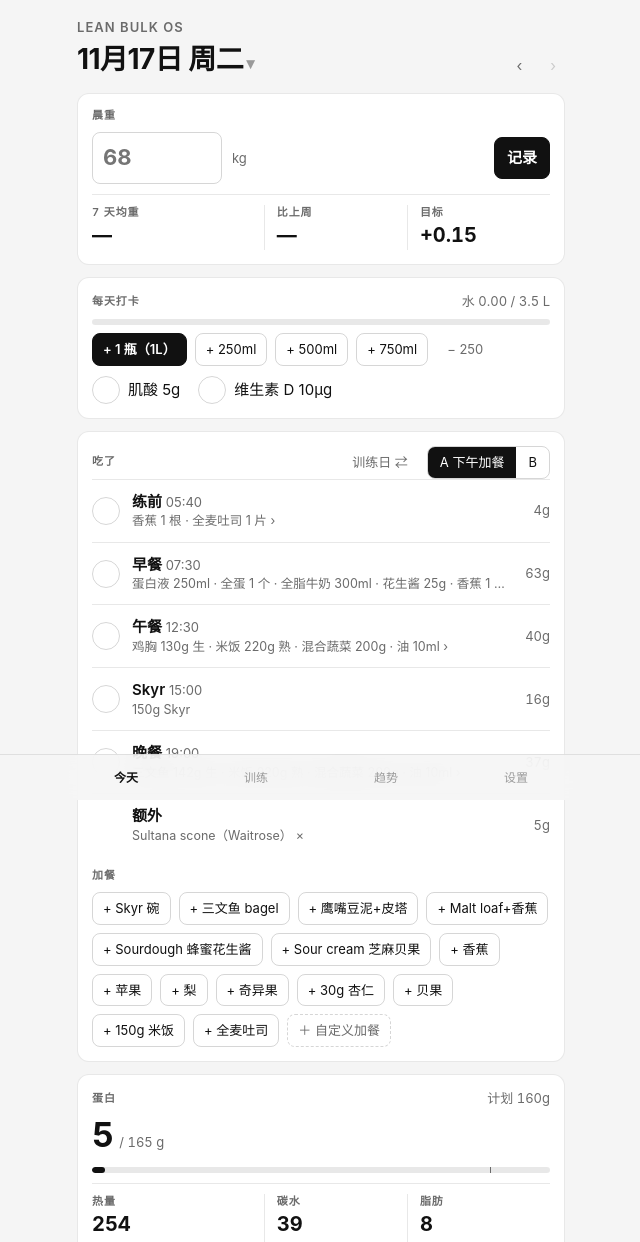
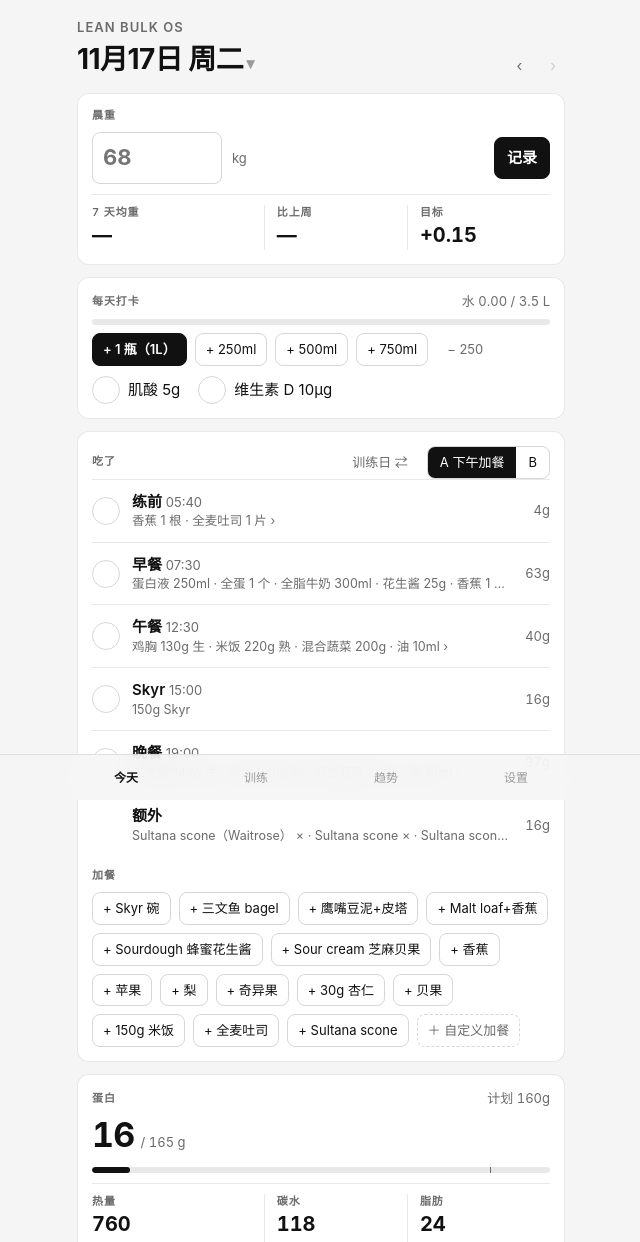
Before and after one commit to Yuchen808/Lean_Bulk-OS, a plain HTML site: page index.html in a window 1280 px wide. Shown: the top 1242 px of the page, without its empty margins (319-959 px from the left). Drawn offline with Linux system fonts and the light colour scheme.

Commit message:
sultana scone 加进常驻加餐；全麦吐司加餐按 24g 一片修正；11/17 补记 2 个 scone，只跑一次
Co-Authored-By: Claude Opus 5.5 <noreply@anthropic.com>
Claude-Session: https://claude.ai/code/session_01FdAqU7NDtnNyYG2XWBYyW6

```diff
--- a/index.html
+++ b/index.html
@@ -145,7 +145,8 @@ const EXTRAS=[
   {n:'30g 杏仁',p:6.3,c:6.5,f:15,k:175,fib:3.7,fol:15,ca:80,fe:1.1,pot:220,mg:80,zn:.9},
   {n:'贝果',p:10,c:50,f:1.5,k:260,fib:2.5,fol:50,ca:20,fe:3,pot:100,mg:25,zn:.8},
   {n:'150g 米饭',p:4,c:42,f:.4,k:195,fib:.6,fol:4,ca:15,fe:.3,pot:50,mg:18,zn:.75},
-  {n:'全麦吐司',p:4,c:18,f:1,k:95,fib:2.8,fol:17,ca:40,fe:1,pot:100,mg:30,zn:.7},
+  {n:'全麦吐司',p:2.5,c:9.1,f:.6,k:54,fib:1.5,fol:10,ca:24,fe:.6,pot:60,mg:18,zn:.4},
+  {n:'Sultana scone',p:5.3,c:39.3,f:8.1,k:253,fib:1.1},
   {n:'Skyr 碗',p:28,c:55,f:6,k:400,fib:6,vc:15,fol:30,b12:1,ca:300,fe:1.5,pot:450,mg:60,zn:2,snack:1},
   {n:'三文鱼 bagel',p:24,c:50,f:13,k:420,fib:2.5,va:60,fol:50,b12:1.8,vd:4,ca:60,fe:3,pot:250,mg:35,zn:1.2,snack:1,oily:1},
   {n:'鹰嘴豆泥+皮塔',p:13,c:55,f:15,k:400,fib:10,vc:5,fol:90,ca:80,fe:3,pot:350,mg:70,zn:1.8,snack:1},
@@ -1031,6 +1032,10 @@ if(!S.seed1117t){if(!S.sessions.some(x=>x.date==='2026-11-17')){
 if(!S.seed1117s){const D=day('2026-11-17');
   D.extras.push(snackEntry({n:'Sultana scone（Waitrose）',snack:1,items:[['cx',75,{n:'Sultana scone（Waitrose）',p:7,c:52.4,f:10.8,k:338,fib:1.5}]]}));
   S.seed1117s=1;save()}
+// 11/17 加餐：sultana scone 再记 2 个（第 1 个被误删 + 又吃了 1 个；只跑一次）
+if(!S.seed1117s2){const D=day('2026-11-17');
+  for(let i=0;i<2;i++)D.extras.push({n:'Sultana scone',p:5.3,c:39.3,f:8.1,k:253,fib:1.1});
+  S.seed1117s2=1;save()}
 render();
 if('serviceWorker' in navigator&&location.protocol==='https:')navigator.serviceWorker.register('sw.js').catch(()=>{});
 </script>
```
